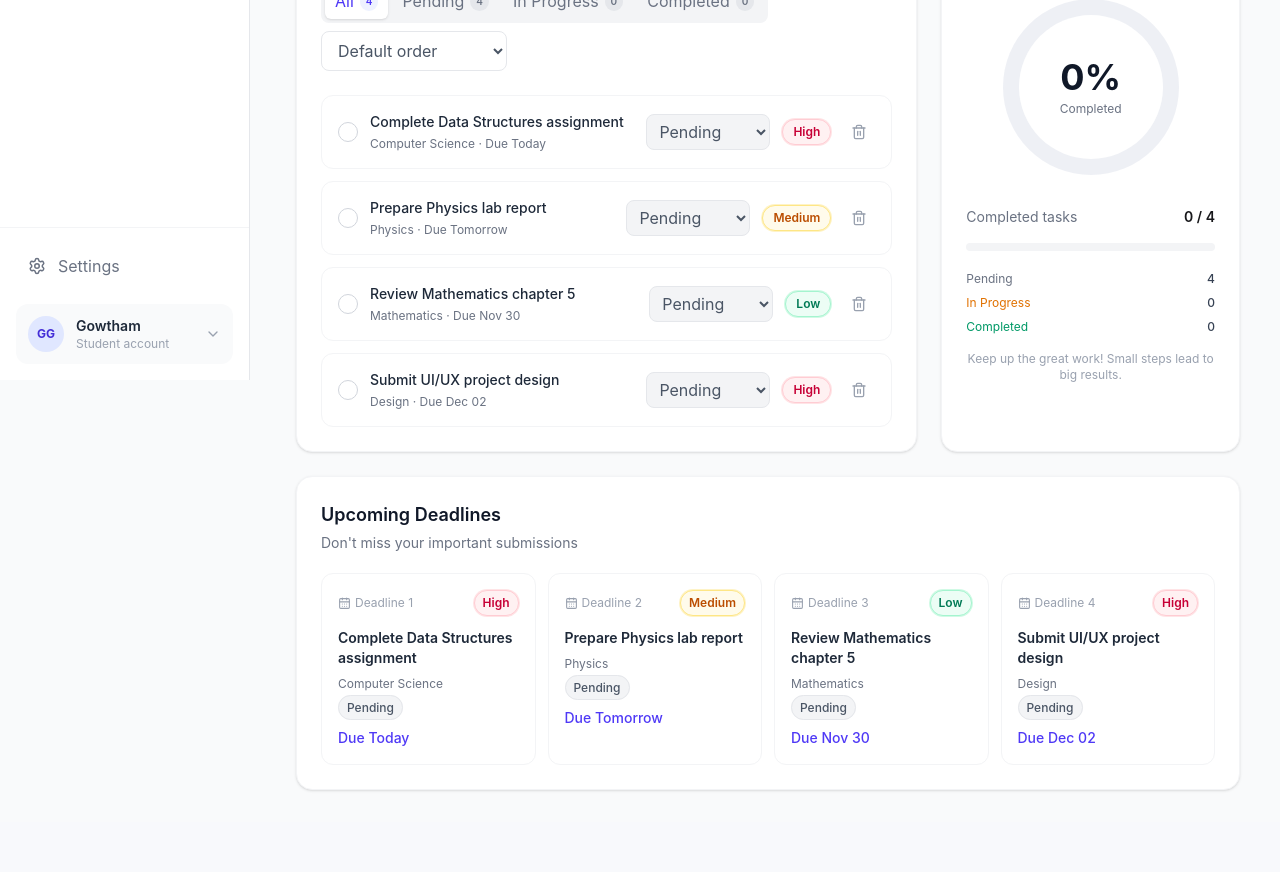
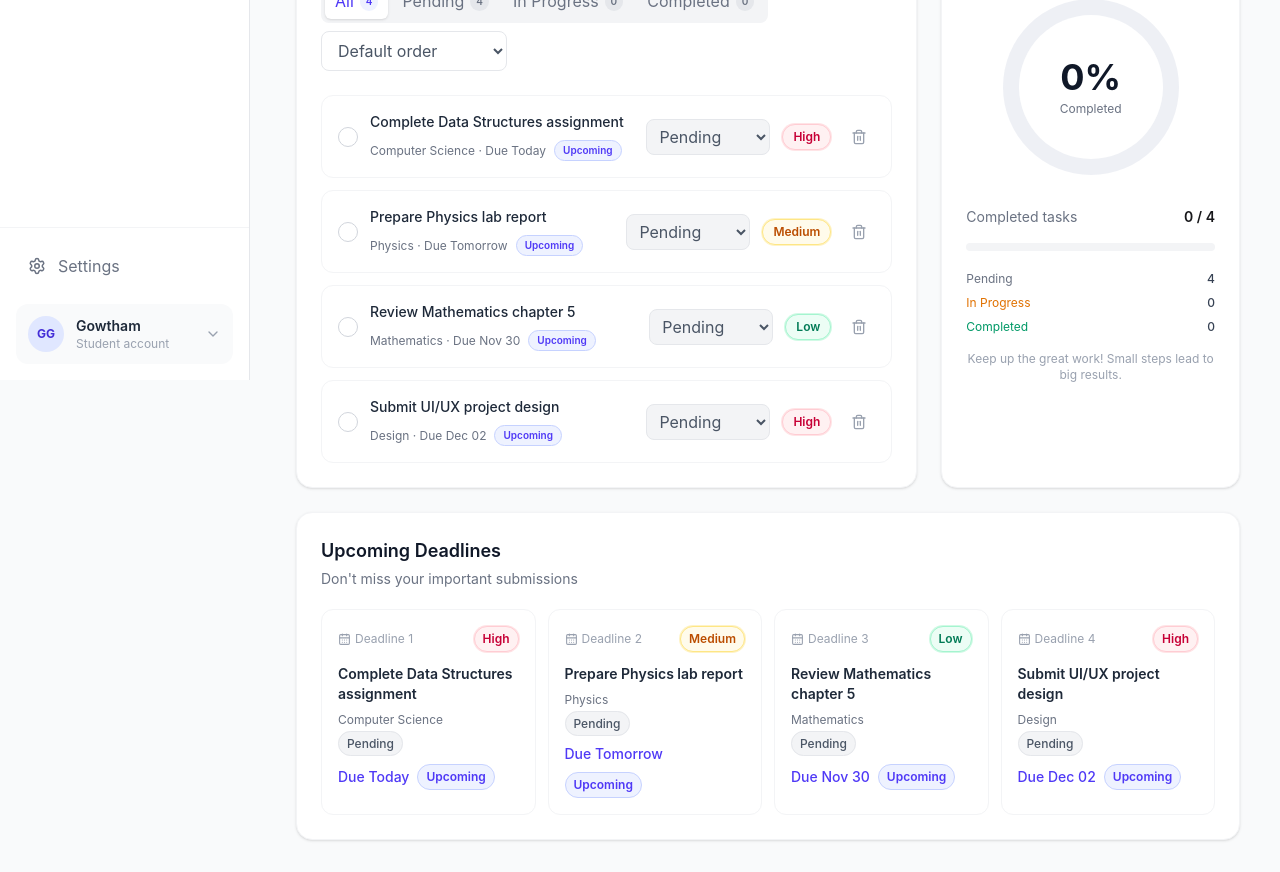
Before and after one commit to gowthamganesan103-cmyk/TaskFlow, a React app in the folder frontend/: page / in a window 1280 px wide. Shown: the part 420-1292 px from the top of the page. Before the commit the page ends 1242 px from the top, so only its background shows below. Built offline with nearby package versions, Linux system fonts and the light colour scheme; the HTML template or start-up script is replaced by a standard one.

Commit message:
feat: add deadline urgency badges

```diff
--- a/frontend/src/App.jsx
+++ b/frontend/src/App.jsx
@@ -1,3 +1,4 @@
+
 import { useState } from 'react'
 import {
   Bell,
@@ -23,6 +24,11 @@ const statusStyles = {
 const getDueDateValue = (due) => {
   if (!due) return Number.MAX_SAFE_INTEGER
 
+  if (/^\d{4}-\d{2}-\d{2}$/.test(due)) {
+    const [year, month, day] = due.split('-').map(Number)
+    return new Date(year, month - 1, day).getTime()
+  }
+
   const parsed = new Date(due)
 
   if (!Number.isNaN(parsed.getTime())) {
@@ -35,6 +41,47 @@ const getDueDateValue = (due) => {
   return Number.isNaN(parsedWithYear.getTime())
     ? Number.MAX_SAFE_INTEGER
     : parsedWithYear.getTime()
+}
+
+// Determines deadline urgency
+const getDeadlineUrgency = (due, status) => {
+  if (!due || status === 'Completed') return null
+
+  const today = new Date()
+  today.setHours(0, 0, 0, 0)
+
+  let deadline
+
+  // Parse ISO date without timezone conversion
+  if (/^\d{4}-\d{2}-\d{2}$/.test(due)) {
+    const [year, month, day] = due.split('-').map(Number)
+    deadline = new Date(year, month - 1, day)
+  } else {
+    // Parse dates like "Nov 27"
+    deadline = new Date(`${due}, ${today.getFullYear()}`)
+
+    if (Number.isNaN(deadline.getTime())) return null
+
+    // Treat dates far in the past as next year's deadline
+    const daysDifference = (deadline - today) / (1000 * 60 * 60 * 24)
+
+    if (daysDifference < -180) {
+      deadline.setFullYear(deadline.getFullYear() + 1)
+    }
+  }
+
+  deadline.setHours(0, 0, 0, 0)
+
+  if (deadline < today) return 'Overdue'
+  if (deadline.getTime() === today.getTime()) return 'Due Today'
+
+  return 'Upcoming'
+}
+
+const urgencyStyles = {
+  Overdue: 'border-rose-200 bg-rose-50 text-rose-600',
+  'Due Today': 'border-amber-200 bg-amber-50 text-amber-700',
+  Upcoming: 'border-indigo-200 bg-indigo-50 text-indigo-600',
 }
 
 function App() {
@@ -116,6 +163,21 @@ function App() {
     }
 
     return styles[priority] || priorityStyles[priority] || 'bg-gray-100 text-gray-600'
+  }
+
+  // Reusable deadline badge
+  const renderUrgencyBadge = (task, status) => {
+    const urgency = getDeadlineUrgency(task.due, status)
+
+    if (!urgency) return null
+
+    return (
+      <span
+        className={`inline-flex shrink-0 rounded-full border px-2 py-0.5 text-[10px] font-semibold ${urgencyStyles[urgency]}`}
+      >
+        {urgency}
+      </span>
+    )
   }
 
   // Search and status filters
@@ -372,6 +434,7 @@ function App() {
                   {sortedTasks.map((task) => {
                     const status = getTaskStatus(task.id)
                     const isCompleted = status === 'Completed'
+                    const urgency = getDeadlineUrgency(task.due, status)
 
                     return (
                       <div
@@ -402,9 +465,20 @@ function App() {
                           >
                             {task.title}
                           </p>
-                          <p className="mt-1 text-xs text-gray-500">
-                            {task.subject} · Due {task.due}
-                          </p>
+
+                          <div className="mt-2 flex flex-wrap items-center gap-2">
+                            <span className="text-xs text-gray-500">
+                              {task.subject} · Due {task.due}
+                            </span>
+
+                            {urgency && (
+                              <span
+                                className={`rounded-full border px-2 py-0.5 text-[10px] font-semibold ${urgencyStyles[urgency]}`}
+                              >
+                                {urgency}
+                              </span>
+                            )}
+                          </div>
                         </div>
 
                         {/* Status Dropdown */}
@@ -535,7 +609,11 @@ function App() {
               {taskList
                 .filter((task) => getTaskStatus(task.id) !== 'Completed')
                 .slice(0, 4)
-                .map((task, index) => (
+                .map((task, index) => {
+                  const status = getTaskStatus(task.id)
+                  const urgency = getDeadlineUrgency(task.due, status)
+
+                  return (
                   <div
                     key={task.id}
                     className="rounded-xl border border-gray-100 p-4 transition hover:shadow-sm"
@@ -554,15 +632,25 @@ function App() {
                     <h3 className="text-sm font-semibold text-gray-800">{task.title}</h3>
                     <p className="mt-2 text-xs text-gray-500">{task.subject}</p>
                     <p className="mt-2 text-xs font-medium">
-                      <span className={`rounded-full border px-2 py-1 ${statusStyles[getTaskStatus(task.id)]}`}>
-                        {getTaskStatus(task.id)}
+                      <span className={`rounded-full border px-2 py-1 ${statusStyles[status]}`}>
+                        {status}
                       </span>
                     </p>
-                    <p className="mt-3 text-sm font-medium text-indigo-600">
-                      Due {task.due}
-                    </p>
+                    <div className="mt-3 flex flex-wrap items-center gap-2">
+                      <p className="text-sm font-medium text-indigo-600">
+                        Due {task.due}
+                      </p>
+                      {urgency && (
+                        <span
+                          className={`rounded-full border px-2 py-1 text-xs font-semibold ${urgencyStyles[urgency]}`}
+                        >
+                          {urgency}
+                        </span>
+                      )}
+                    </div>
                   </div>
-                ))}
+                  )
+                })}
             </div>
 
             {taskList.every((task) => getTaskStatus(task.id) === 'Completed') && (
```
